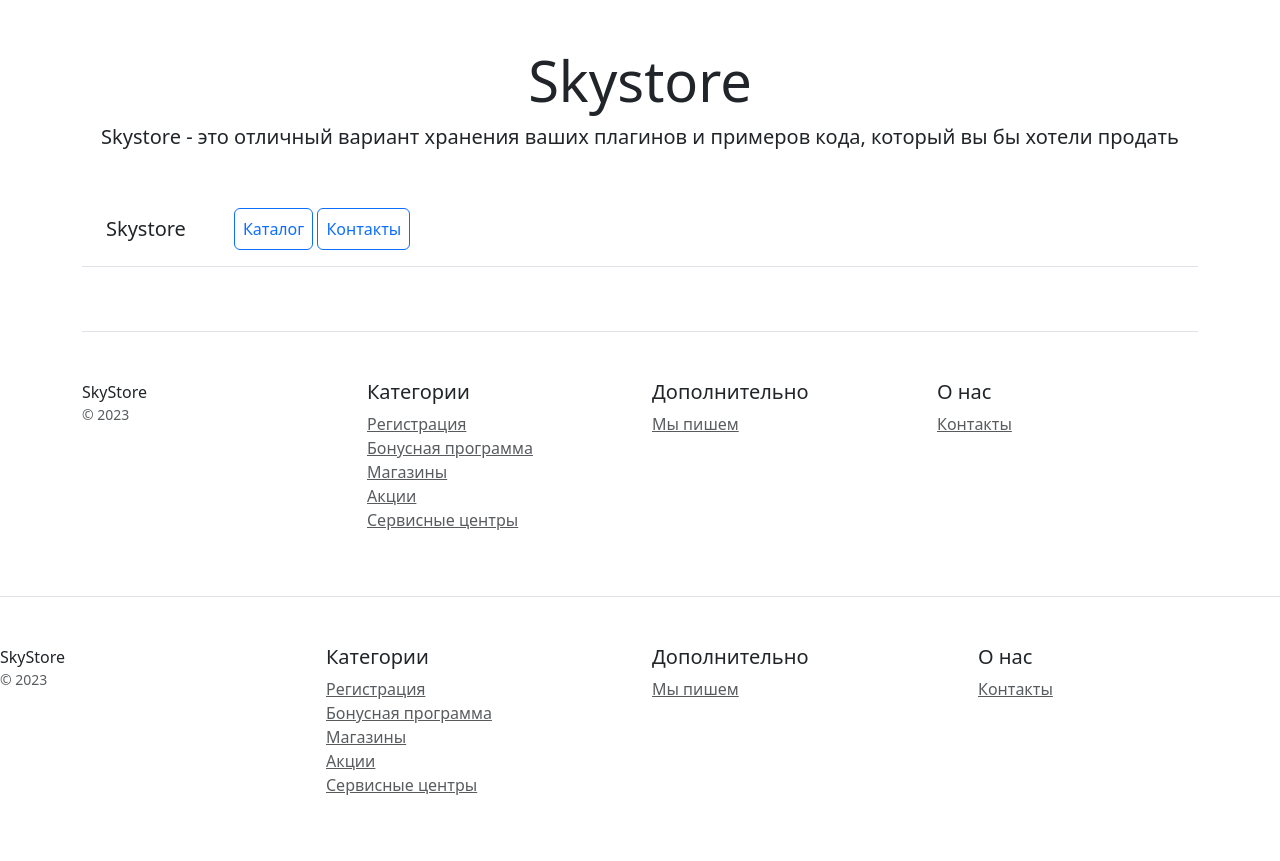
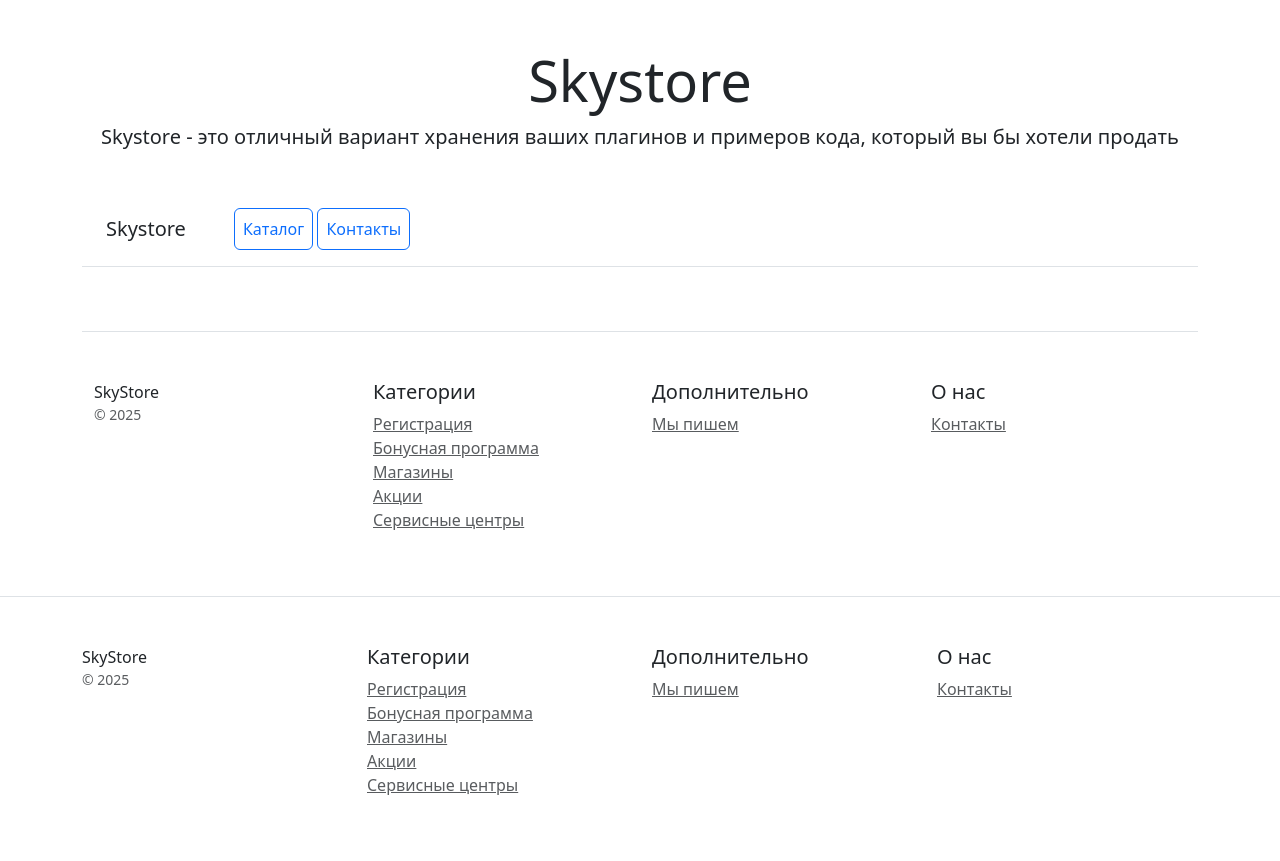
Before and after one commit to ptanch/online_store_pt, a Django app: page /home/ in a window 1280 px wide. Shown: the part 92-953 px from the top of the page. Run offline with Django 5.2, Linux system fonts and the light colour scheme; data that the repository does not hold is empty; parts of the project's set-up code (start-up, migrations or seed data) failed here and were passed over.

Commit message:
скорректирован формат файла

```diff
--- a/catalog/templates/includes/inc_menu.html
+++ b/catalog/templates/includes/inc_menu.html
@@ -1,7 +1,8 @@
+<div class="container">
     <div class="row">
         <div class="col-12 col-md">
             SkyStore
-    <small class="d-block mb-3 text-muted">&copy; 2023</small>
+            <small class="d-block mb-3 text-muted">&copy; 2025</small>
         </div>
         <div class="col-6 col-md">
             <h5>Категории</h5>
@@ -26,3 +27,4 @@
             </ul>
         </div>
     </div>
+</div>
```
Lines whose indentation alone changed are shown as unchanged.
